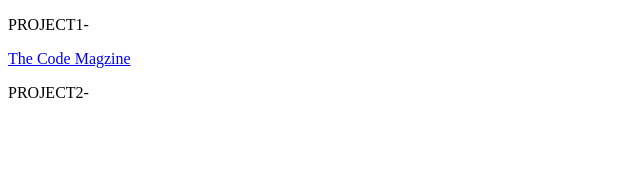
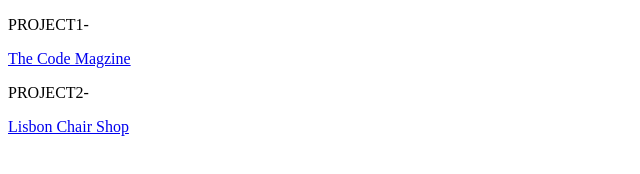
Before and after one commit to IndraShikhar/HTML-CSS-LEARNING, a plain HTML site: page index.html in a window 1280 px wide. Shown: the whole page, without its empty margins (0-640 px from the left). Drawn offline with Linux system fonts and the light colour scheme.

Commit message:
Update index.html

```diff
--- a/index.html
+++ b/index.html
@@ -9,6 +9,6 @@
     <p>PROJECT1-</p>
     <a href="The Code Magzine/index.html">The Code Magzine</a>
     <p>PROJECT2-</p>
-    <a href="Lisbon Chair Shop/index.html"></a>
+    <a href="Lisbon Chair Shop/index.html">Lisbon Chair Shop</a>
   </body>
 </html>
```
